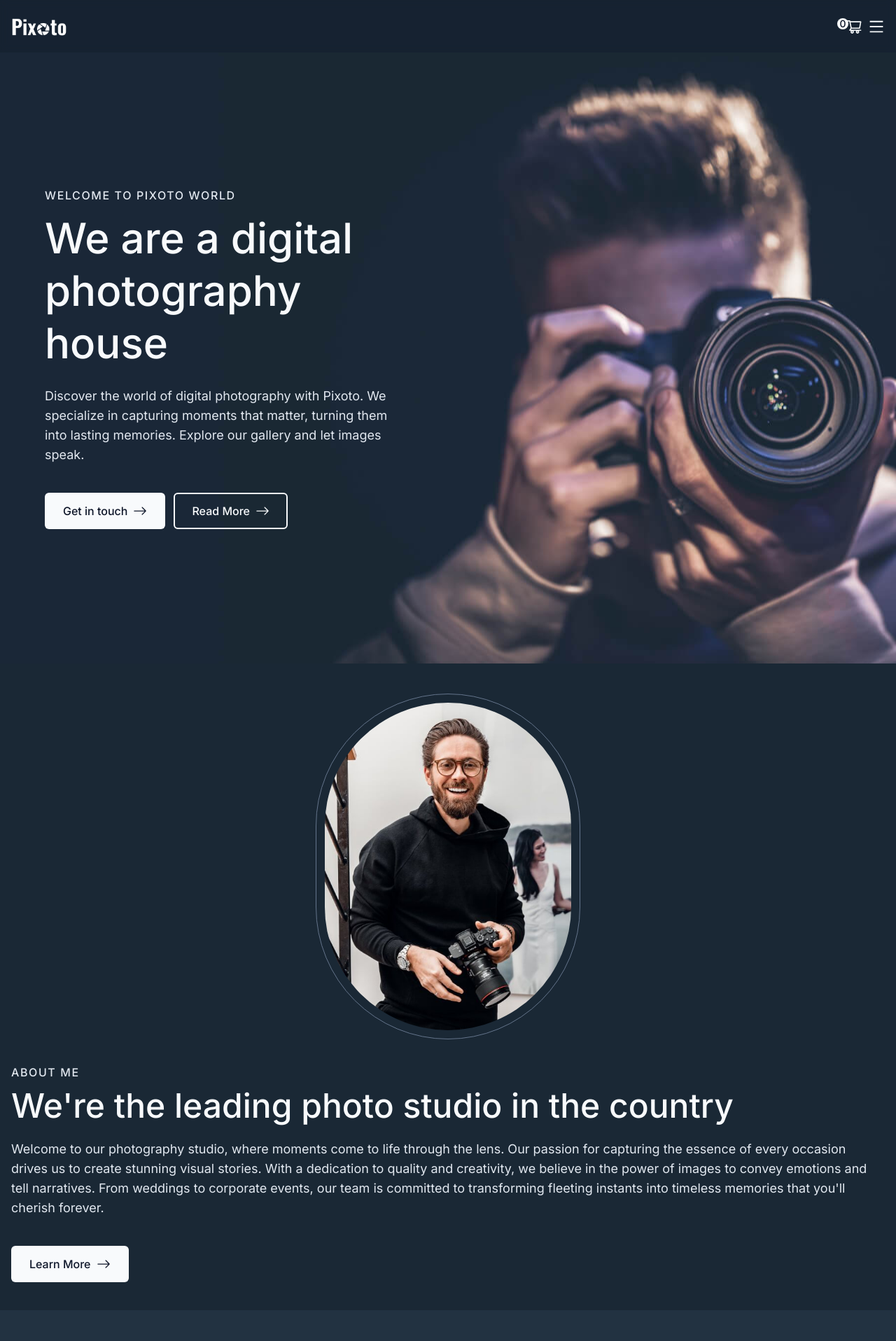
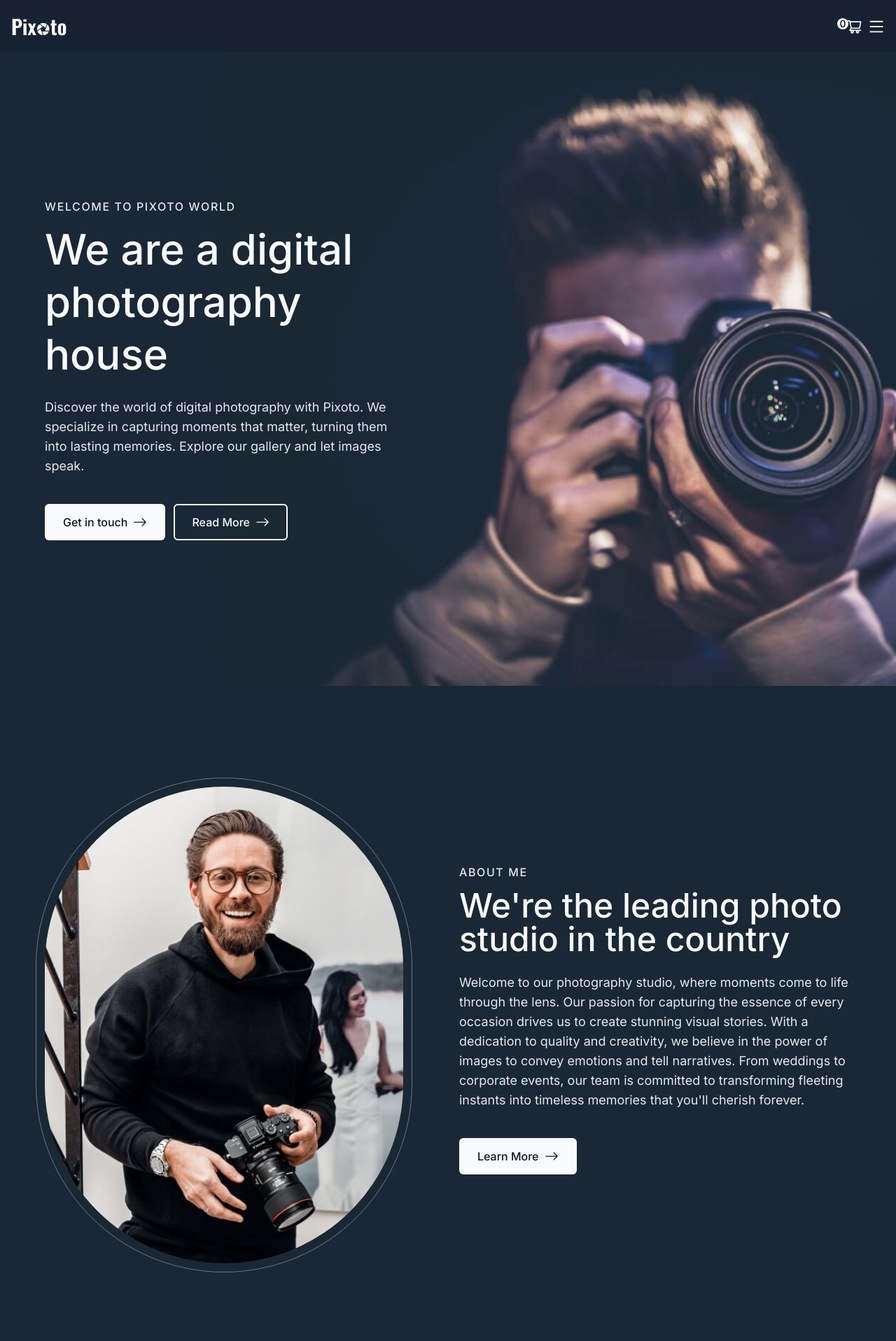
Before and after one commit to seesmof/Pixoto-Photos-Website, a Next.js app: page / in a window 1280 px wide. Shown: the top 1916 px of the page at 70% size. Built offline with nearby package versions, Linux system fonts and the light colour scheme.

Commit message:
update 10 files

```diff
--- a/app/globals.css
+++ b/app/globals.css
@@ -25,6 +25,6 @@
     @apply uppercase font-bold text-lg;
   }
   .layout {
-    @apply max-w-6xl w-11/12 mx-auto;
+    @apply max-w-6xl w-11/12 mx-auto flex flex-col py-10 lg:py-20 xl:py-32;
   }
 }
--- a/components/Footer.tsx
+++ b/components/Footer.tsx
@@ -5,7 +5,8 @@ import { BsFacebook, BsInstagram, BsLinkedin, BsTwitter } from "react-icons/bs";
 const Footer = () => {
   return (
     <>
-      <div className="flex p-4 py-10 bg-backgroundLight flex-col text-slate-200">
+      <div className="bg-backgroundLight text-slate-200">
+        <div className="layout">
           <section className="pb-6 flex flex-col">
             <Image
               src="/logo.png"
@@ -61,7 +62,8 @@ const Footer = () => {
             <article className="flex flex-col pb-12">
               <h3 className="footer-section">subscribe</h3>
               <p className="pt-2">
-              Subscribe to receive updates, access to exclusive deals, and more
+                Subscribe to receive updates, access to exclusive deals, and
+                more
               </p>
               <form className="flex flex-row items-center gap-2 pt-4">
                 <input
@@ -85,6 +87,7 @@ const Footer = () => {
             </a>
           </section>
         </div>
+      </div>
     </>
   );
 };
--- a/components/Home/AboutMe.tsx
+++ b/components/Home/AboutMe.tsx
@@ -5,32 +5,34 @@ import { BsArrowRight } from "react-icons/bs";
 const AboutMe = () => {
   return (
     <>
-      <div className="flex py-10 flex-col p-4">
+      <div className="layout lg:flex-row lg:items-center lg:gap-16 xl:gap-20">
         <Image
           src="/mainAboutMe.jpg"
           alt="a picture of a man standing, holding a camera in his hands, looking in the camera and smiling"
-          className="rounded-full outline outline-offset-[12px] outline-slate-500 outline-1 object-cover self-center max-w-[22rem] mt-4"
+          className="rounded-full outline outline-offset-[12px] outline-slate-500 outline-1 object-cover self-center max-w-[22rem] md:max-w-lg lg:w-[40%] xl:w-1/2 mt-4"
           width={999}
           height={999}
         />
-        <h3 className="subheading pt-12">about me</h3>
+        <div className="w-[60%] xl:w-1/2">
+          <h3 className="subheading pt-12 lg:pt-0">about me</h3>
           <h2 className="heading">
             We&apos;re the leading photo studio in the country
           </h2>
           <p className="paragraph">
-          Welcome to our photography studio, where moments come to life through
-          the lens. Our passion for capturing the essence of every occasion
-          drives us to create stunning visual stories. With a dedication to
-          quality and creativity, we believe in the power of images to convey
-          emotions and tell narratives. From weddings to corporate events, our
-          team is committed to transforming fleeting instants into timeless
-          memories that you&apos;ll cherish forever.
+            Welcome to our photography studio, where moments come to life
+            through the lens. Our passion for capturing the essence of every
+            occasion drives us to create stunning visual stories. With a
+            dedication to quality and creativity, we believe in the power of
+            images to convey emotions and tell narratives. From weddings to
+            corporate events, our team is committed to transforming fleeting
+            instants into timeless memories that you&apos;ll cherish forever.
           </p>
           <button className="btn btn-fill">
             Learn More
             <BsArrowRight className="text-xl" />
           </button>
         </div>
+      </div>
     </>
   );
 };
--- a/components/Home/Blog.tsx
+++ b/components/Home/Blog.tsx
@@ -1,48 +1,6 @@
-import Image from "next/image";
-import Link from "next/link";
 import React from "react";
-import { BsArrowRight, BsCalendar2 } from "react-icons/bs";
+import { BlogCard } from "./BlogCard";
 
-interface BlogCardProps {
-  image: string;
-  date: string;
-  name: string;
-}
-
-const BlogCard = ({ image, date, name }: BlogCardProps) => {
-  const randomImageId = Math.floor(Math.random() * 1000);
-  return (
-    <>
-      <div className="bg-backgroundLight rounded-md text-slate-200 overflow-hidden flex flex-col">
-        <Image
-          src={`/mainBlog${image}.jpg`}
-          alt={`${image} image for a card of blog`}
-          className="object-cover w-full h-full"
-          height={999}
-          width={999}
-        />
-        <div className="p-4">
-          <div className="flex flex-row text-sm items-center gap-2">
-            <BsCalendar2 />
-            <span className="pt-[1px]">{date}</span>
-          </div>
-          <h2 className="font-medium text-slate-50 text-xl pb-5 pt-2">
-            {name}
-          </h2>
-          <Link
-            href="/"
-            className="flex flex-row items-center gap-2 capitalize"
-          >
-            read more
-            <BsArrowRight className="stroke-[.3]" />
-          </Link>
-        </div>
-      </div>
-    </>
-  );
-};
-
-const Blog = () => {
 const BlogData = [
   {
     image: "One",
@@ -61,9 +19,10 @@ const Blog = () => {
   },
 ];
 
+const Blog = () => {
   return (
     <>
-      <div className="flex py-10 flex-col p-4">
+      <div className="layout">
         <h3 className="subheading">our blog and news</h3>
         <h2 className="heading">Check Out our Blog with News on Photography</h2>
         <div className="grid grid-cols-1 md:grid-cols-2 lg:grid-cols-3 gap-4 pt-8">
--- /dev/null
+++ b/components/Home/BlogCard.tsx
@@ -0,0 +1,42 @@
+import Image from "next/image";
+import Link from "next/link";
+import { BsArrowRight, BsCalendar2 } from "react-icons/bs";
+
+interface BlogCardProps {
+  image: string;
+  date: string;
+  name: string;
+}
+
+export const BlogCard = ({ image, date, name }: BlogCardProps) => {
+  const randomImageId = Math.floor(Math.random() * 1000);
+  return (
+    <>
+      <div className="bg-backgroundLight rounded-md text-slate-200 overflow-hidden flex flex-col">
+        <Image
+          src={`/mainBlog${image}.jpg`}
+          alt={`${image} image for a card of blog`}
+          className="object-cover w-full h-full"
+          height={999}
+          width={999}
+        />
+        <div className="p-4">
+          <div className="flex flex-row text-sm items-center gap-2">
+            <BsCalendar2 />
+            <span className="pt-[1px]">{date}</span>
+          </div>
+          <h2 className="font-medium text-slate-50 text-xl pb-5 pt-2">
+            {name}
+          </h2>
+          <Link
+            href="/"
+            className="flex flex-row items-center gap-2 capitalize"
+          >
+            read more
+            <BsArrowRight className="stroke-[.3]" />
+          </Link>
+        </div>
+      </div>
+    </>
+  );
+};
--- a/components/Home/Contact.tsx
+++ b/components/Home/Contact.tsx
@@ -23,7 +23,7 @@ const Contact = () => {
 
   return (
     <>
-      <div className="py-10 bg-[url('/mainContact.png')] bg-auto bg-center">
+      <div className="bg-[url('/mainContact.png')] bg-auto bg-center">
         <div className="flex flex-col md:flex-row md:gap-8 layout">
           <div className="w-max">
             <h3 className="subheading">Simple and Convenient Steps</h3>
--- a/components/Home/Gear.tsx
+++ b/components/Home/Gear.tsx
@@ -14,7 +14,7 @@ const GearData = [
 const Gear = () => {
   return (
     <>
-      <div className="flex py-10 flex-col lg:flex-row lg:gap-8 layout">
+      <div className="lg:flex-row lg:gap-8 xl:gap-16 layout">
         <div className="flex flex-row gap-4 md:max-w-lg self-center">
           <Image
             src="/mainGearOne.jpg"
--- a/components/Home/Hero.tsx
+++ b/components/Home/Hero.tsx
@@ -4,8 +4,8 @@ import { BsArrowRight } from "react-icons/bs";
 const Hero = () => {
   return (
     <section className="bg-center bg-auto bg-[url('/hero.jpg')] bg-norepeat">
-      <div className="max-w-6xl mx-auto">
-        <div className="flex flex-col py-12 md:py-20 lg:py-32 xl:py-48 max-w-xs md:max-w-sm lg:max-w-lg">
+      <div className="layout">
+        <div className="flex flex-col max-w-xs md:max-w-sm lg:max-w-lg lg:py-20">
           <h3 className="subheading">welcome to pixoto world</h3>
           <h1 className="heading xl:text-6xl xl:leading-[1.25]">
             We are a digital photography house
--- a/components/Home/Portfolio.tsx
+++ b/components/Home/Portfolio.tsx
@@ -41,7 +41,7 @@ const PortfolioData = [
 const Portfolio = () => {
   return (
     <section className="bg-background">
-      <div className="flex py-10 flex-col layout">
+      <div className="layout">
         <h3 className="subheading">Portfolio Showcase</h3>
         <h2 className="heading">
           Captivating Photography Collection by Pixoto Studio
--- a/components/Home/Services.tsx
+++ b/components/Home/Services.tsx
@@ -44,7 +44,7 @@ const ServicesData = [
 const Services = () => {
   return (
     <section className="bg-backgroundLight">
-      <div className="flex py-10 flex-col layout">
+      <div className="layout">
         <h3 className="subheading">Services Offered</h3>
         <h2 className="heading">Elevating Your Photography to Excellence</h2>
         <button className="btn btn-fill mt-8">
--- a/components/Home/Testimony.tsx
+++ b/components/Home/Testimony.tsx
@@ -43,7 +43,7 @@ const TestimonialsData = [
 const Testimonials = () => {
   return (
     <section className="bg-backgroundLight">
-      <div className="flex py-10 flex-col layout">
+      <div className="layout">
         <h3 className="subheading">Client Testimonials</h3>
         <h2 className="heading">Capturing Moments, Making Memories</h2>
         <div className="grid grid-cols-1 md:grid-cols-2 lg:grid-cols-3 gap-4 pt-8">
```
Lines whose indentation alone changed are shown as unchanged.
